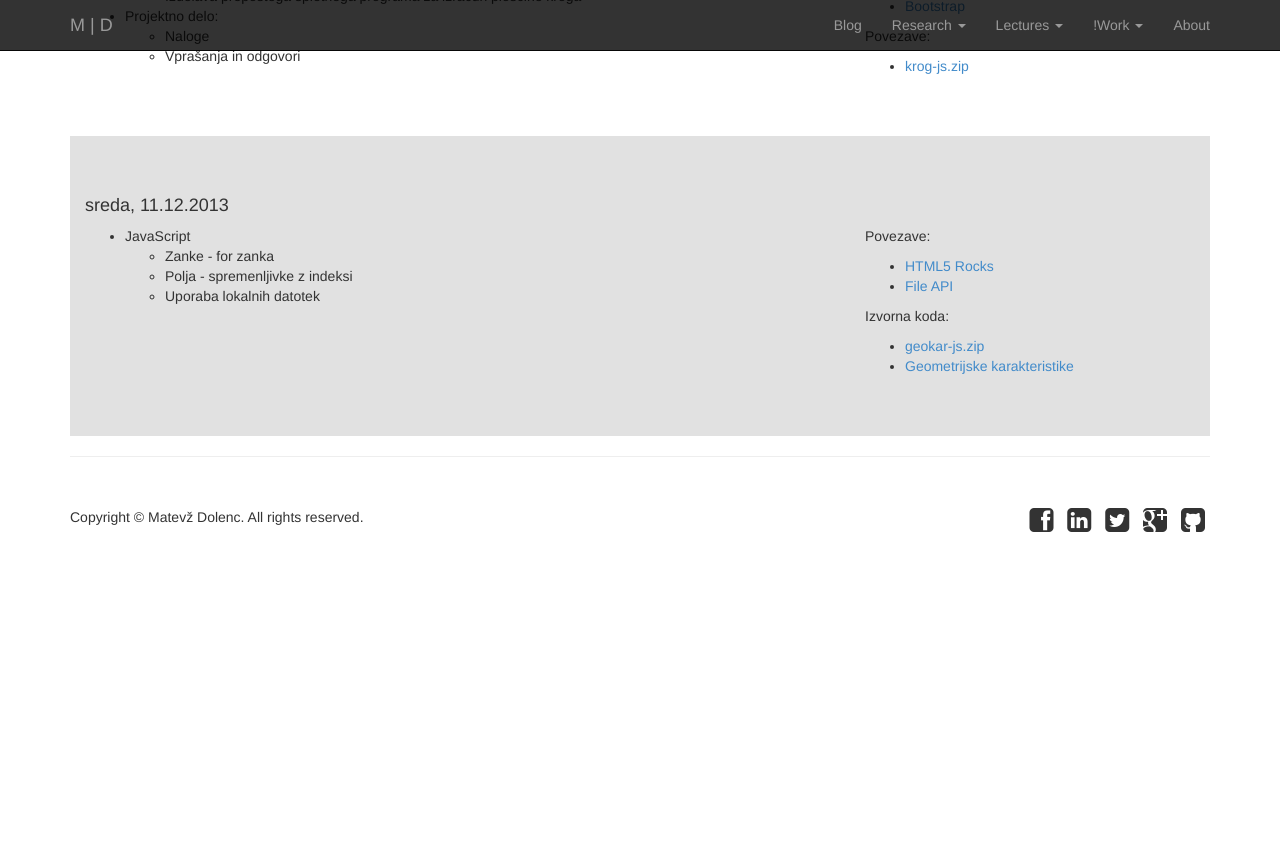
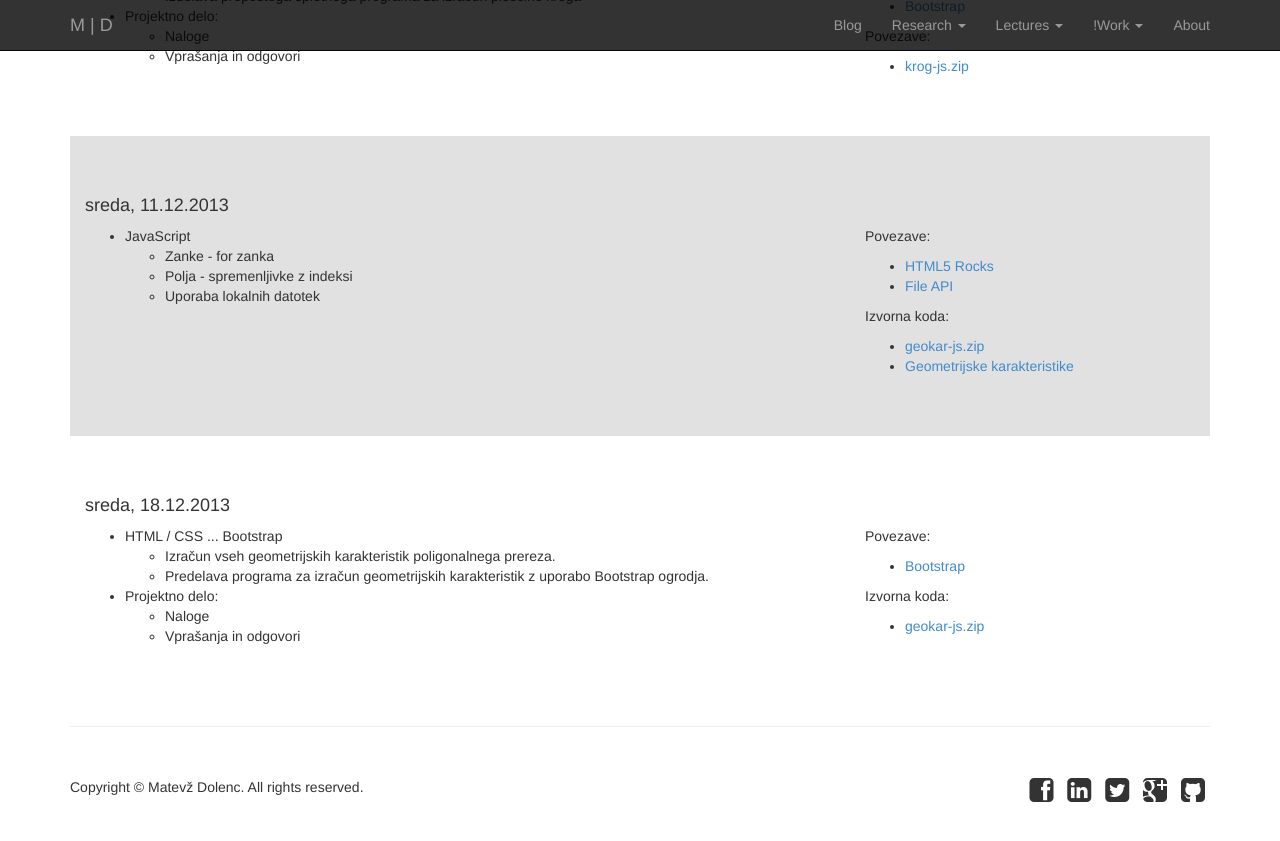
Before and after one commit to matevzdolenc/matevzdolenc.github.io, a Jekyll site: the page built from lectures/ul-fgg/gig-prog-2013/index.html, in a window 1280 px wide and 900 px high, scrolled down 2496 px. Shown: the top 841 px of the window. Built offline with Jekyll 4.4.1, drawn with Linux system fonts in a browser that asks for light colours; Markdown is read by kramdown in place of the engine named in the settings; before the commit the page ends 3126 px from its top, so only the background shows below that.

Commit message:
dopolnjen gig-prog-2013

```diff
--- a/lectures/ul-fgg/gig-prog-2013/index.html
+++ b/lectures/ul-fgg/gig-prog-2013/index.html
@@ -271,4 +271,43 @@
     </div><!-- /.container -->
   </div><!-- /.section -->
 
+  <div class="section">
+    <div class="container">
+      <div class="row">
+        <div class="col-lg-8 col-md-8">
+          <h4>sreda, 18.12.2013</h4>
+        </div>
+        <div class="col-lg-4 col-md-4"></div>
+      </div><!-- /.row -->
+      <div class="row">
+        <div class="col-lg-8 col-md-8">
+          <ul>
+            <li>HTML / CSS ... Bootstrap
+              <ul>
+                <li>Izračun vseh geometrijskih karakteristik poligonalnega prereza.</li>
+                <li>Predelava programa za izračun geometrijskih karakteristik z uporabo Bootstrap ogrodja.</li>
+              </ul>
+            </li>
+            <li>Projektno delo:
+              <ul>
+                <li>Naloge</li>
+                <li>Vprašanja in odgovori</li>
+              </ul>
+            </li>
+          </ul>
+        </div>
+        <div class="col-lg-4 col-md-4">
+          <p>Povezave:</p>
+          <ul>
+          <li><a href="http://getbootstrap.com">Bootstrap</a></li>
+        </ul>
+          <p>Izvorna koda:</p>
+          <ul>
+          <li><a href ="http://media.matevzdolenc.com/ul-fgg/gig-prog-2013/geokar-js.zip">geokar-js.zip</a></li>
+        </ul>
+        </div>
+      </div><!-- /.row -->
+    </div><!-- /.container -->
+  </div><!-- /.section -->
+
 </div><!-- /.container -->
```
